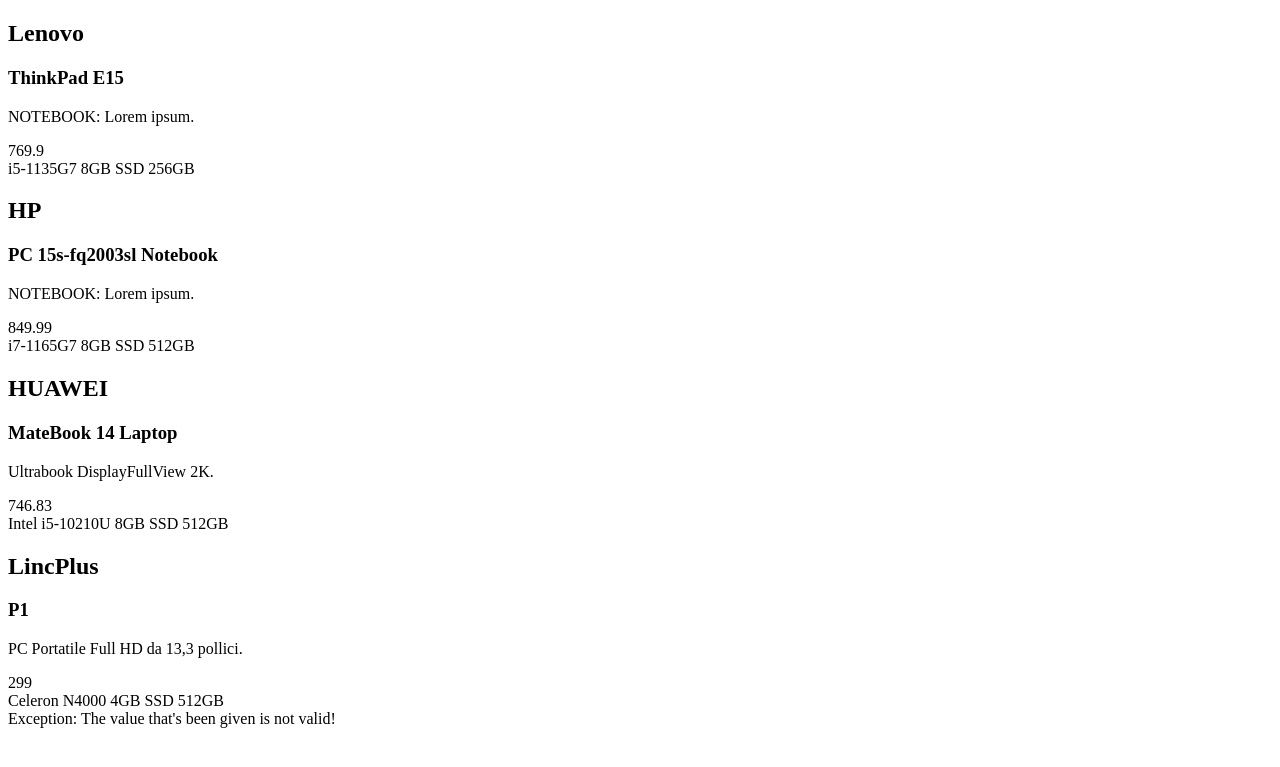
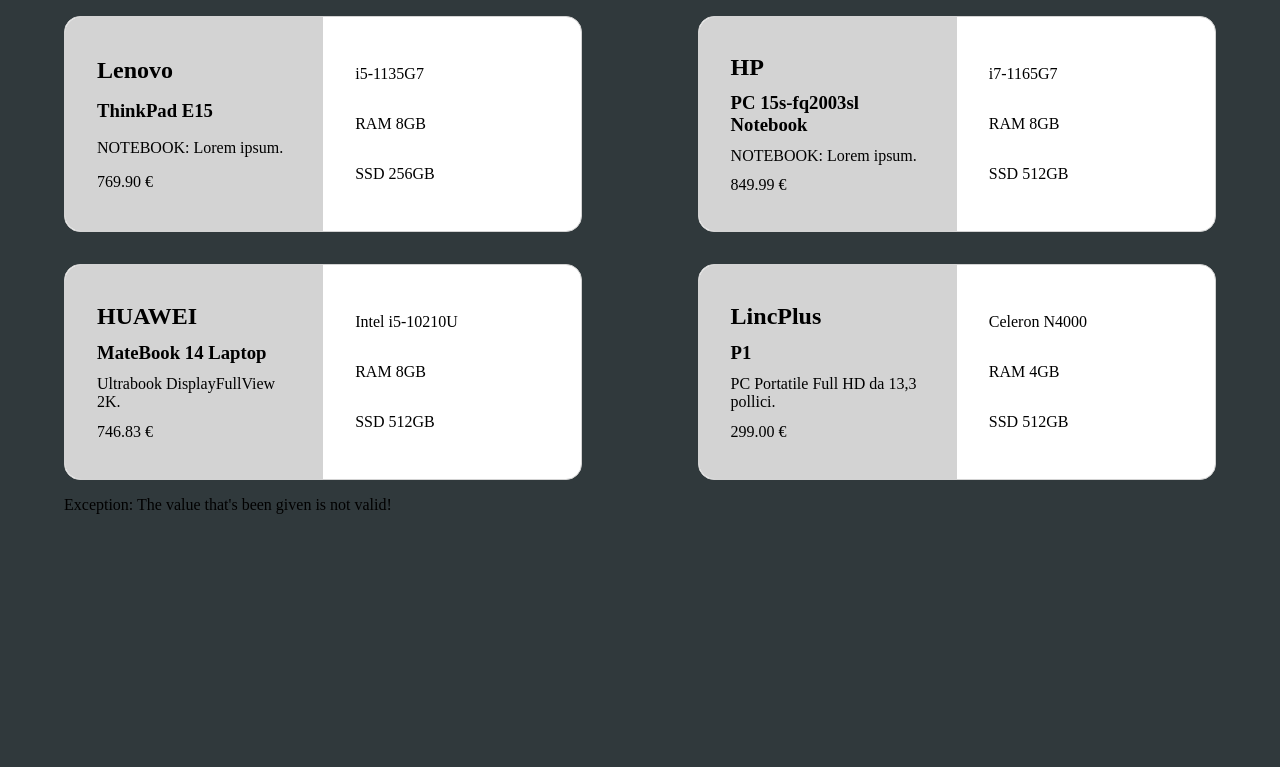
Before and after one commit to AlessandroMarinuzzi/php-oop-2, a PHP site: page / in a window 1280 px wide. Shown: the top 767 px of the page. Run offline with PHP 8.4, Linux system fonts and the light colour scheme.

Commit message:
- Roughly Style cards. - Adapt float number to max 2 decimal digits.

```diff
--- /dev/null
+++ b/traits-exceptions/assets/css/style.css
@@ -0,0 +1,45 @@
+*{
+    box-sizing: border-box;
+    padding: 0;
+    margin: 0;
+}
+body{
+    background-color: rgb(48, 57, 60);
+}
+.container{
+    width: 90%;
+    margin: auto;
+    display: flex;
+    flex-wrap: wrap;
+    justify-content: space-between;
+}
+
+.product_card{
+    display: flex;
+    width: 45%;
+    background-color: white;
+    border: 1px solid lightgrey;
+    border-radius: 1rem;
+    margin: 1rem 0;
+}
+
+.main_info{
+    background-color: lightgrey;
+    width: 50%;
+    padding: 2rem;
+    border-top-left-radius: 1rem;
+    border-bottom-left-radius: 1rem;
+    display: flex;
+    flex-direction: column;
+    justify-content: space-around;
+}
+
+.details{
+    padding: 2rem;
+    display: flex;
+    flex-direction: column;
+    justify-content: center;
+}
+.details>span{
+    margin: 1rem 0;
+}
--- a/traits-exceptions/index.php
+++ b/traits-exceptions/index.php
@@ -117,10 +117,10 @@ class Laptop extends Product{
     # /SSD
 }
 
-$lenovoThinkpad = new Laptop ("Lenovo", "ThinkPad E15", "NOTEBOOK: Lorem ipsum.", 769.90, "i5-1135G7", "8GB", "SSD 256GB");
-$hp = new Laptop("HP", "PC 15s-fq2003sl Notebook", "NOTEBOOK: Lorem ipsum.", 849.99, "i7-1165G7", "8GB", "SSD 512GB");
-$huawei = new Laptop("HUAWEI", "MateBook 14 Laptop", "Ultrabook DisplayFullView 2K.", 746.83, "Intel i5-10210U", "8GB", "SSD 512GB");
-$lincplus = new Laptop("LincPlus", "P1", "PC Portatile Full HD da 13,3 pollici.", 299.00, "Celeron N4000", "4GB", "SSD 512GB");
+$lenovoThinkpad = new Laptop ("Lenovo", "ThinkPad E15", "NOTEBOOK: Lorem ipsum.", 769.90, "i5-1135G7", "RAM 8GB", "SSD 256GB");
+$hp = new Laptop("HP", "PC 15s-fq2003sl Notebook", "NOTEBOOK: Lorem ipsum.", 849.99, "i7-1165G7", "RAM 8GB", "SSD 512GB");
+$huawei = new Laptop("HUAWEI", "MateBook 14 Laptop", "Ultrabook DisplayFullView 2K.", 746.83, "Intel i5-10210U", "RAM 8GB", "SSD 512GB");
+$lincplus = new Laptop("LincPlus", "P1", "PC Portatile Full HD da 13,3 pollici.", 299.00, "Celeron N4000", "RAM 4GB", "SSD 512GB");
 
 $laptops = [
     $lenovoThinkpad,
@@ -136,16 +136,18 @@ $laptops = [
     <meta charset="UTF-8">
     <meta http-equiv="X-UA-Compatible" content="IE=edge">
     <meta name="viewport" content="width=device-width, initial-scale=1.0">
+    <link rel="stylesheet" href="./assets/css/style.css">
     <title>Document</title>
 </head>
 <body>
+    <div class="container">
         <?php foreach($laptops as $laptop){?>
             <div class="product_card">
                 <div class="main_info">
                     <h2><?=  $laptop->getBrand(); ?></h2>
                     <h3><?=  $laptop->getName(); ?></h3>
                     <p><?=  $laptop->getDescription(); ?></p>
-                <span><?=  $laptop->getPrice(); ?></span>
+                    <span><?=  number_format((float)$laptop->getPrice(), 2, '.', ''); ?> €</span>
                 </div>
                 <div class="details">
                     <span><?=  $laptop->getIntel(); ?></span>
@@ -160,5 +162,6 @@ $laptops = [
             } catch (Exception $e) {
                 echo "Exception: " . $e->getMessage();
             } ?>
+    </div>
 </body>
 </html>
```
Lines whose indentation alone changed are shown as unchanged.
